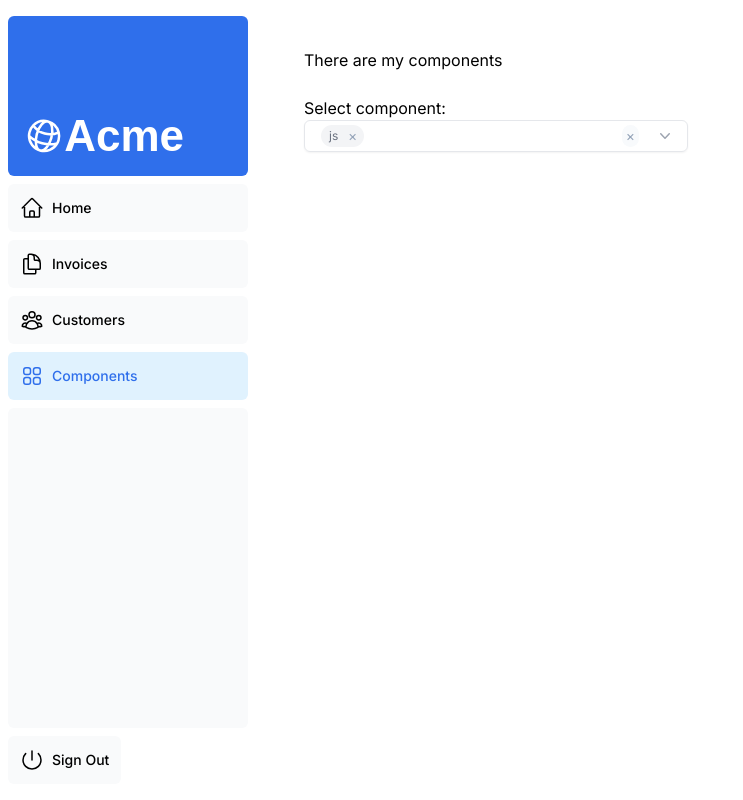
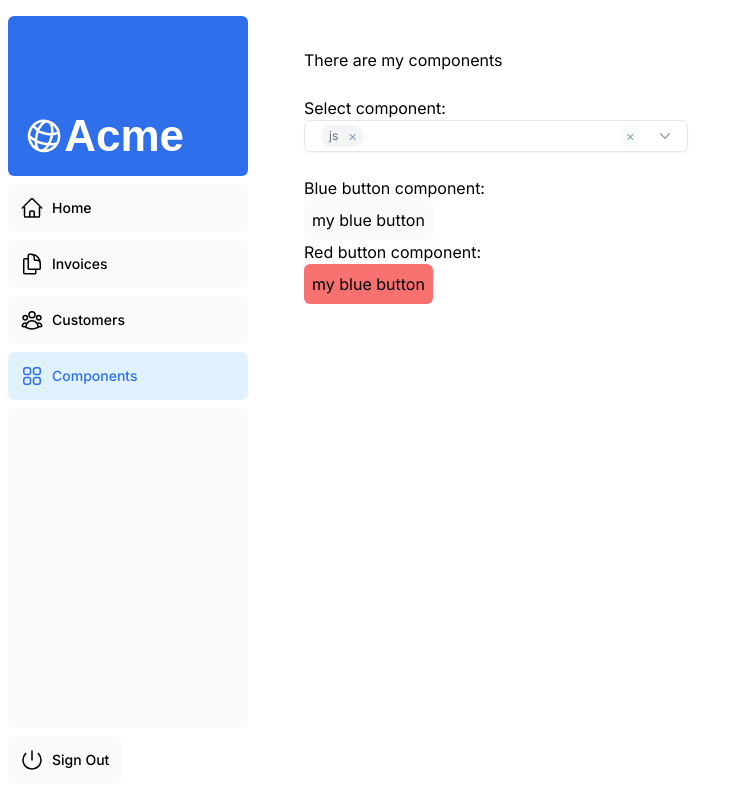
Before and after one commit to finalcutic/next, a Next.js app: page /dashboard/testComponents in a window 1280 px wide. Shown: the whole page, without its empty margins (0-743 px from the left). Built offline with nearby package versions, Linux system fonts and the light colour scheme; a web font is replaced by a local one.

Commit message:
add buttons to testcomponents

```diff
--- /dev/null
+++ b/app/dashboard/testComponents/Button.tsx
@@ -0,0 +1,20 @@
+import { FC, ReactHTMLElement } from "react"
+
+function merge(classNames:string | undefined, sufix: string){
+    return classNames + ' ' + sufix
+}
+
+interface ButtonProps extends React.HTMLAttributes<HTMLButtonElement>{}
+const Button: FC<ButtonProps> = ({ className, children, ...props}) => {
+    return <button {...props} className={merge(className, "px-10")}>{children}</button>
+}
+
+interface GreyButtonProps extends ButtonProps{}
+export const GreyButton: FC<GreyButtonProps> = () => {
+    return <Button className="bg-slate-50 rounded-md px-2 py-2">my blue button</Button>
+}
+
+
+export const RedButton = () => {
+    return <Button className="bg-red-400 rounded-md px-2 py-2">my blue button</Button>
+}
--- a/app/dashboard/testComponents/page.tsx
+++ b/app/dashboard/testComponents/page.tsx
@@ -2,6 +2,7 @@
 
 import { ChevronUpDownIcon, ChevronDownIcon, ChevronUpIcon } from "@heroicons/react/20/solid";
 import { ChangeEvent, useEffect, useState } from "react"
+import { GreyButton, RedButton } from "./Button";
 
 /**
 @param cssclasses
@@ -16,7 +17,7 @@ export default function Page() {
    const [selectedItems, setSelectedItems] = useState([data[0]])
    const [isListOpen, setIsListOpen] = useState(false)
 
-   function handleCheck(event: ChangeEvent<HTMLInputElement>, selectedItem: string){
+   function handleCheck(event: MouseEvent, selectedItem: string){
 
     event.stopPropagation()
     console.log(event.currentTarget)
@@ -29,7 +30,7 @@ export default function Page() {
     }
   }
 
-    function handleClose(e: MouseEvent<HTMLButtonElement, MouseEvent>){
+    function handleClose(e: MouseEvent){
       setSelectedItems(selectedItems.filter(item => item !== e.target.id))
     }
 
@@ -63,6 +64,13 @@ export default function Page() {
           }
         </ul>
       </div>
+      <br></br>
+      <h2>Blue button component:</h2>
+      <GreyButton/>
+      <br></br>
+      <h2>Red button component:</h2>
+      <RedButton/>
+
     </>
 
   )
```
